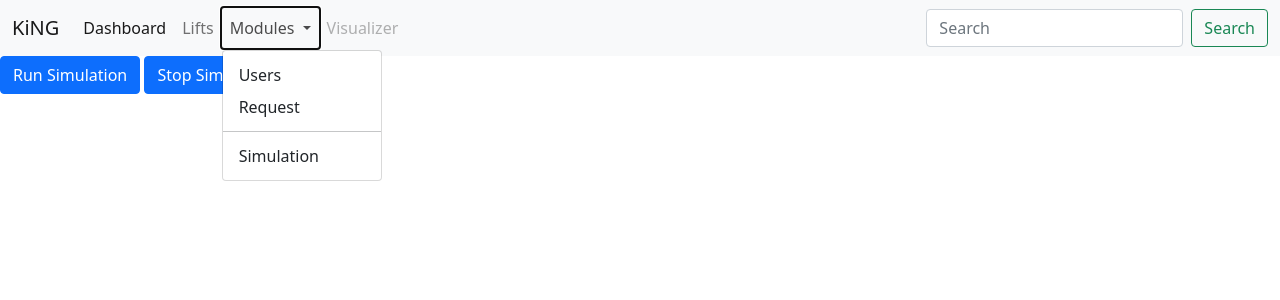
After one commit to black-fractal/HackZurich2022_KiNG, a Django app: template templates/schindler/run.html in a window 1280 px wide, after a click on "Modules". The commit adds this page. Shown: the top 300 px of the page. Run offline with Django 4.2, Linux system fonts and the light colour scheme; the template is opened without the code that fills it, so the values that code supplies are empty.

Commit message:
fuck off

```diff
--- a/HackZurich2022_KiNG/urls.py
+++ b/HackZurich2022_KiNG/urls.py
@@ -17,7 +17,7 @@ from django.conf.urls.static import static
 from django.contrib import admin
 from django.urls import path
 
-from HackZurich2022_KiNG.settings import STATIC_ROOT, STATIC_URL
+from HackZurich2022_KiNG.settings import STATIC_URL, STATICFILES_DIRS
 from HackZurich2022_KiNG.views import dashboard as king_dashboard
 from schindler.urls import urlpatterns as schindler_urlpatterns
 
@@ -27,5 +27,5 @@ urlpatterns = [
     path('admin/', admin.site.urls),
 ]
 
-urlpatterns += static(STATIC_URL, document_root=STATIC_ROOT)
+urlpatterns += static(STATIC_URL, document_root=STATICFILES_DIRS[0])
 urlpatterns += schindler_urlpatterns
--- a/schindler/urls.py
+++ b/schindler/urls.py
@@ -19,5 +19,9 @@ urlpatterns = [
 
     # simulation
     path('schindler/simulation/generate/', generate_simulation_api, name='schindler-simulation-generate'),
+    path('schindler/simulation/run/', run_simulation, name='schindler-simulation-run'),
+    path('schindler/simulation/stop/', stop_simulation, name='schindler-simulation-stop'),
+    path('schindler/simulation/', list_simulation, name='schindler-simulation'),
+
     path('schindler/simulation/', list_simulation, name='schindler-simulation'),
 ]
--- a/templates/schindler/base.html
+++ b/templates/schindler/base.html
@@ -16,6 +16,47 @@
 
 </head>
 <body>
+<!-- Navbar -->
+<nav class="navbar navbar-expand-lg navbar-light bg-light">
+    <div class="container-fluid">
+        <a class="navbar-brand" href="#">KiNG</a>
+        <button class="navbar-toggler" type="button" data-bs-toggle="collapse" data-bs-target="#navbarSupportedContent"
+                aria-controls="navbarSupportedContent" aria-expanded="false" aria-label="Toggle navigation">
+            <span class="navbar-toggler-icon"></span>
+        </button>
+        <div class="collapse navbar-collapse" id="navbarSupportedContent">
+            <ul class="navbar-nav me-auto mb-2 mb-lg-0">
+                <li class="nav-item">
+                    <a class="nav-link active" aria-current="page" href="{% url 'schindler' %}">Dashboard</a>
+                </li>
+                <li class="nav-item">
+                    <a class="nav-link" href="{% url 'schindler-lifts' %}">Lifts</a>
+                </li>
+                <li class="nav-item dropdown">
+                    <a class="nav-link dropdown-toggle" href="#" id="navbarDropdown" role="button"
+                       data-bs-toggle="dropdown" aria-expanded="false">
+                        Modules
+                    </a>
+                    <ul class="dropdown-menu" aria-labelledby="navbarDropdown">
+                        <li><a class="dropdown-item" href="{% url 'schindler-users' %}">Users</a></li>
+                        <li><a class="dropdown-item" href="{% url 'schindler-simulation' %}">Request</a></li>
+                        <li>
+                            <hr class="dropdown-divider">
+                        </li>
+                        <li><a class="dropdown-item" href="#">Simulation</a></li>
+                    </ul>
+                </li>
+                <li class="nav-item">
+                    <a class="nav-link disabled" href="#" tabindex="-1" aria-disabled="true">Visualizer</a>
+                </li>
+            </ul>
+            <form class="d-flex">
+                <input class="form-control me-2" type="search" placeholder="Search" aria-label="Search">
+                <button class="btn btn-outline-success" type="submit">Search</button>
+            </form>
+        </div>
+    </div>
+</nav>
 {% block content %}
 
 {% endblock %}
--- /dev/null
+++ b/templates/schindler/run.html
@@ -0,0 +1,30 @@
+{% extends 'schindler/base.html' %}
+{% block title %} - Run Simulation{% endblock %}
+{% block scripts %}
+    <script>
+    $(document).ready(function () {
+        var run = false;
+        $("#run-simulation").click(function () {
+            run = true;
+            while (run) {
+                check_request();
+            }
+        });
+
+        $("#stop-simulation").click(function () {
+            run = false;
+            $.get({% url 'schindler-simulation-stop' %}, function (){});
+        });
+
+        function check_request() {
+            $.get({% url 'schindler-simulation-run' %}, function (data) {
+                console.log(data);
+            });
+        }
+    });
+    </script>
+{% endblock %}
+{% block content %}
+<input type="button" class="btn btn-primary" id="run-simulation" value="Run Simulation">
+<input type="button" class="btn btn-primary" id="stop-simulation" value="Stop Simulation">
+{% endblock %}
```
Also changed, not shown: HackZurich2022_KiNG/settings.py (+8 -1 lines), requirements.txt (+17 -1 lines), schindler/api/lift.py (+47 -0 lines), schindler/views.py (+29 -1 lines), templates/schindler/dashboard.html (added, +25 -0 lines), static/logo.png (added), static/schindler.jpg (added).
